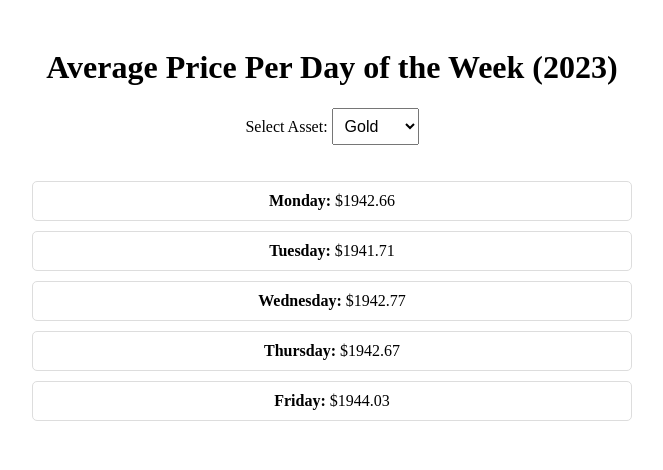
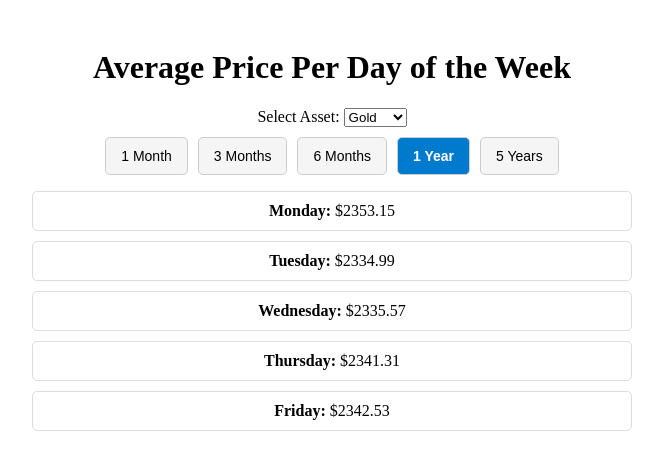
Before and after one commit to nikopastore/recurring-asset-analysis, a Svelte app: page / in a window 1280 px wide. Shown: the top 470 px of the page, without its empty margins (308-971 px from the left). Built offline with nearby package versions, Linux system fonts and the light colour scheme.

Commit message:
Update App.svelte

```diff
--- a/src/App.svelte
+++ b/src/App.svelte
@@ -1,9 +1,18 @@
 <script>
     import { onMount } from "svelte";
 
-    // Available assets
+    // Available assets and time frames
     let assets = ["Gold", "SPY", "Bitcoin"];
     let selectedAsset = "Gold";
+
+    let timeFrames = [
+        { label: "1 Month", months: 1 },
+        { label: "3 Months", months: 3 },
+        { label: "6 Months", months: 6 },
+        { label: "1 Year", months: 12 },
+        { label: "5 Years", months: 60 },
+    ];
+    let selectedTimeFrame = timeFrames[3]; // Default to 1 Year
 
     // Data and state
     let assetData = [];
@@ -17,7 +26,7 @@
             if (!response.ok) throw new Error("Failed to fetch data");
             assetData = await response.json();
 
-            // Calculate averages for the default asset
+            // Calculate averages for the default asset and time frame
             calculateAverages();
         } catch (error) {
             errorMessage = `Error loading data: ${error.message}`;
@@ -25,18 +34,21 @@
         }
     });
 
-    // Calculate averages for the selected asset
+    // Calculate averages for the selected asset and time frame
     function calculateAverages() {
         if (!assetData || assetData.length === 0) return;
 
-        const data2023 = assetData.filter((record) => {
-            const year = new Date(record.Date).getFullYear();
-            return year === 2023 && record.Asset === selectedAsset;
+        const today = new Date();
+        const cutoffDate = new Date(today.setMonth(today.getMonth() - selectedTimeFrame.months));
+
+        const filteredData = assetData.filter((record) => {
+            const recordDate = new Date(record.Date);
+            return record.Asset === selectedAsset && recordDate >= cutoffDate;
         });
 
         const daysOfWeek = ["Monday", "Tuesday", "Wednesday", "Thursday", "Friday"];
         averages = daysOfWeek.map((day) => {
-            const dayData = data2023.filter((record) => record.Day === day);
+            const dayData = filteredData.filter((record) => record.Day === day);
             const average =
                 dayData.reduce((sum, record) => sum + record.Close, 0) / dayData.length || 0;
 
@@ -44,9 +56,14 @@
         });
     }
 
-    // Handle asset change
+    // Handle asset and time frame changes
     function handleAssetChange(event) {
         selectedAsset = event.target.value;
+        calculateAverages();
+    }
+
+    function handleTimeFrameChange(timeFrame) {
+        selectedTimeFrame = timeFrame;
         calculateAverages();
     }
 </script>
@@ -65,10 +82,33 @@
         text-align: center;
     }
 
-    select {
-        padding: 8px;
-        font-size: 16px;
-        margin-bottom: 20px;
+    .buttons-container {
+        display: flex;
+        flex-wrap: wrap;
+        gap: 10px;
+        justify-content: center;
+        margin-top: 10px;
+    }
+
+    button {
+        padding: 10px 15px;
+        font-size: 14px;
+        border: 1px solid #ccc;
+        background: #f5f5f5;
+        border-radius: 5px;
+        cursor: pointer;
+        transition: background 0.3s, color 0.3s;
+    }
+
+    button:hover {
+        background: #007acc;
+        color: white;
+    }
+
+    button.active {
+        background: #007acc;
+        color: white;
+        font-weight: bold;
     }
 
     ul {
@@ -90,7 +130,7 @@
 </style>
 
 <div class="container">
-    <h1>Average Price Per Day of the Week (2023)</h1>
+    <h1>Average Price Per Day of the Week</h1>
 
     <!-- Asset Selector -->
     <div>
@@ -100,6 +140,18 @@
                 <option value={asset}>{asset}</option>
             {/each}
         </select>
+    </div>
+
+    <!-- Time Frame Buttons -->
+    <div class="buttons-container">
+        {#each timeFrames as timeFrame}
+            <button
+                class:active={selectedTimeFrame === timeFrame}
+                on:click={() => handleTimeFrameChange(timeFrame)}
+            >
+                {timeFrame.label}
+            </button>
+        {/each}
     </div>
 
     <!-- Error Message -->
```
